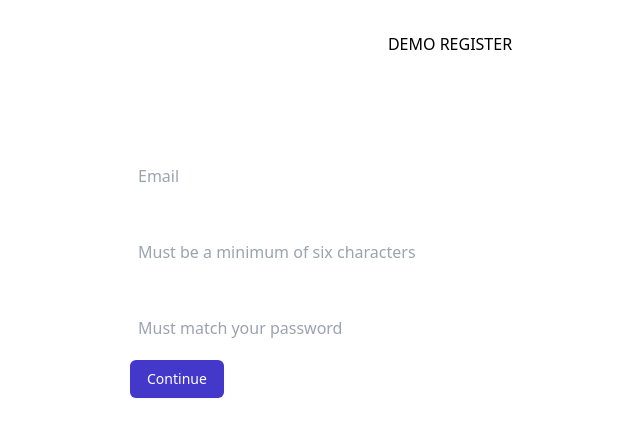
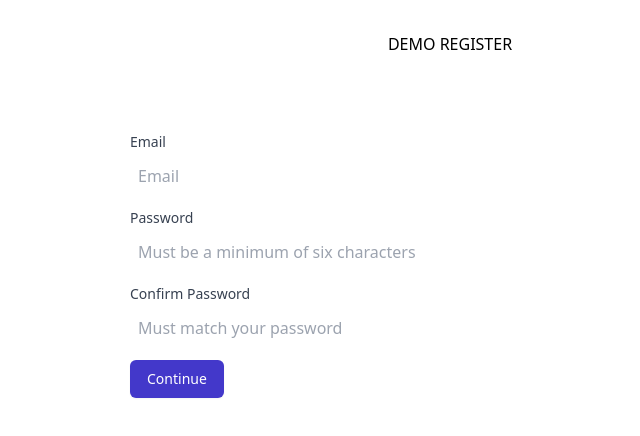
Before and after one commit to GrahamMorbyDev/countryfrontendnew, a Vue app: page /demo_register in a window 1280 px wide. Shown: the top 436 px of the page, without its empty margins (190-830 px from the left). Built offline with nearby package versions, Linux system fonts and the light colour scheme; no server answers.

Commit message:
Demo register fix

```diff
--- a/src/views/DemoRegister.vue
+++ b/src/views/DemoRegister.vue
@@ -5,7 +5,7 @@
         </div>
         <div class="py-8 w-1/2 mx-auto">
             <div class="mt-3">
-                <label for="email" class="block text-sm font-medium text-white"
+                <label for="email" class="block text-sm font-medium text-gray-700"
                     >Email</label
                 >
                 <div class="mt-1">
@@ -14,7 +14,7 @@
                         v-model="formData.email"
                         name="email"
                         id="email"
-                        class="p-2 w-full block border-gray-300 rounded-md
+                        class="p-2 w-full block border-gray-300 ring-gray-300 rounded
                                focus:ring-gray-500 focus:border-gray-500"
                         placeholder="Email"
                     />
@@ -23,7 +23,7 @@
             </div>
 
             <div class="mt-3">
-                <label for="password" class="block text-sm font-medium text-white"
+                <label for="password" class="block text-sm font-medium text-gray-700"
                     >Password</label
                 >
                 <div class="mt-1">
@@ -32,7 +32,7 @@
                         v-model="formData.password"
                         name="password"
                         id="password"
-                        class="p-2 w-full block border-gray-300 rounded-md
+                        class="p-2 w-full block border-gray-300 ring-gray-300 rounded
                                focus:ring-gray-500 focus:border-gray-500"
                         placeholder="Must be a minimum of six characters"
                     />
@@ -41,7 +41,7 @@
             </div>
 
             <div class="mt-3">
-                <label for="password" class="block text-sm font-medium text-white"
+                <label for="password" class="block text-sm font-medium text-gray-700"
                     >Confirm Password</label
                 >
                 <div class="mt-1">
@@ -50,7 +50,7 @@
                         v-model="formData.c_password"
                         name="confirmPassword"
                         id="confirmPassword"
-                        class="p-2 w-full block border-gray-300 rounded-md
+                        class="p-2 w-full block border-gray-300 ring-gray-300 rounded
                                focus:ring-gray-500 focus:border-gray-500"
                         placeholder="Must match your password"
                     />
```
